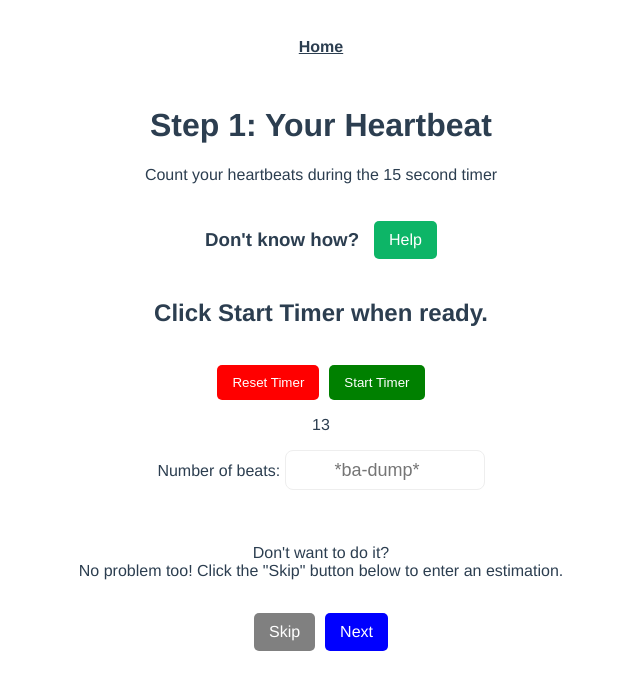
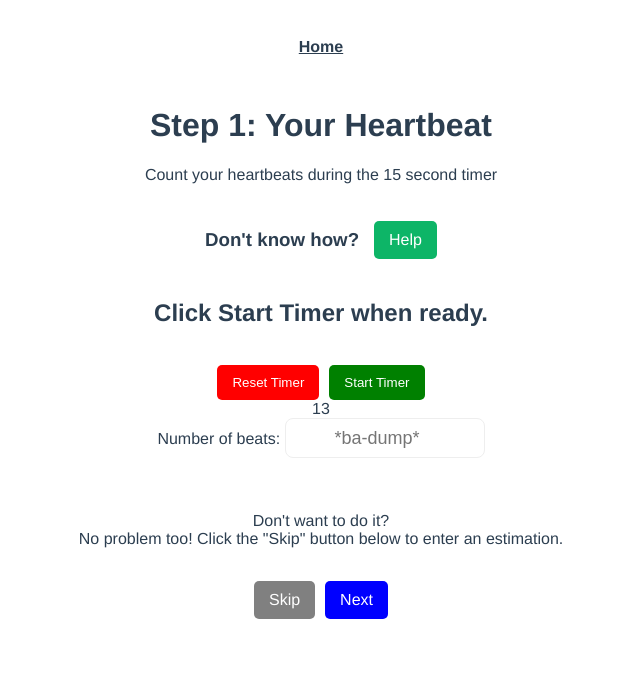
Before and after one commit to c-l-scholl/stp-vue-fb, a Vue app: page /calc-bpm in a window 1280 px wide. Both pictures are taken after a click on the button "Start Timer". Shown: the top 690 px of the page, without its empty margins (319-959 px from the left). Built offline with nearby package versions, Linux system fonts and the light colour scheme.

Commit message:
moved the timer into its own component along with the buttons

```diff
--- a/src/components/TimerComp.vue
+++ b/src/components/TimerComp.vue
@@ -1,7 +1,69 @@
 <template>
-    {{ countDown }}
- </template>
 
- <script>
+  <div class="timerButtons">
+    <button type="button" @click="restart()" class="reset">
+      Reset Timer
+    </button>
+    <button type="button" @click="play()" class="start">
+      Start Timer
+    </button>
+  </div>
+  <div>
+    <!-- https://stackoverflow.com/questions/55773602/how-do-i-create-a-simple-10-seconds-countdown-in-vue-js -->
 
- </script>
+    <span v-if="timerEnabled">
+      {{ timerCount }}
+    </span>
+  </div>
+</template>
+
+<script>
+export default {
+  data() {
+    return {
+      timerEnabled: false,
+      timerCount: 15,
+    }
+  },
+  watch: {
+    timerEnabled(value) {
+      if (value) {
+        setTimeout(() => {
+          this.timerCount--;
+        }, 1000);
+      }
+    },
+
+    timerCount: {
+      handler(value) {
+        if (value > 0 && this.timerEnabled) {
+          setTimeout(() => {
+            this.timerCount--;
+          }, 1000);
+        }
+      },
+      immediate: true // This ensures the watcher is triggered upon creation
+    }
+  },
+  methods: {
+    play() {
+      this.timerEnabled = true;
+    },
+    //pause() {
+      //this.timerEnabled = false;
+    //},
+    restart() {
+      this.timerEnabled = false;
+      this.timerCount = 15;
+    },
+  }
+}
+</script>
+
+<style>
+.timerButtons {
+    display: flex;
+    justify-content: center;
+    align-items: center;
+  }
+  </style>
--- a/src/views/CalcBPMView.vue
+++ b/src/views/CalcBPMView.vue
@@ -5,9 +5,6 @@
   <!-- <button type="button" class="back">
     <router-link to="/">Back</router-link>
   </button> -->
-
-
-
   <p> Count your heartbeats during the 15 second timer </p>
   <div class="intro">
     <h3>Don't know how?  </h3>
@@ -18,26 +15,10 @@
   <h2>Click Start Timer when ready. <br> </h2>
 
     <br>
-    <div class="timerButtons">
-      <button type="button" @click="restart()" class="reset">
-        Reset Timer
-      </button>
-      <button type="button" @click="play()" class="start">
-        Start Timer
-      </button>
-    </div>
 
-
-  <p>
-    <!-- https://stackoverflow.com/questions/55773602/how-do-i-create-a-simple-10-seconds-countdown-in-vue-js -->
-
-    <span v-if="timerEnabled">
-      {{ timerCount }}
-    </span>
-  </p>
-
-
-
+  <div>
+    <TimerComp />
+  </div>
 
   <label for="Heartbeat">Number of beats: </label>
   <input v-model="bpm" type="number" class="Heartbeat" placeholder="*ba-dump*" step=1/>
@@ -70,42 +51,13 @@ export default {
   data() {
     return {
       bpm: null,
-      timerEnabled: false,
-      timerCount: 15,
       bpmMultiplier: 4,
     }
   },
-  watch: {
-    timerEnabled(value) {
-      if (value) {
-        setTimeout(() => {
-          this.timerCount--;
-        }, 1000);
-      }
-    },
-
-    timerCount: {
-      handler(value) {
-        if (value > 0 && this.timerEnabled) {
-          setTimeout(() => {
-            this.timerCount--;
-          }, 1000);
-        }
-      },
-      immediate: true // This ensures the watcher is triggered upon creation
-    }
-  } ,
+  components: {
+    TimerComp
+  },
   methods: {
-    play() {
-      this.timerEnabled = true;
-    },
-    //pause() {
-      //this.timerEnabled = false;
-    //},
-    restart() {
-      this.timerEnabled = false;
-      this.timerCount = 15;
-    },
     checkBpm() {
       if (!this.bpm || this.bpm < 5 || this.bpm > 40) {
         this.bpm = null
@@ -118,15 +70,6 @@ export default {
     },
   }
 }
-
-// https://stackoverflow.com/questions/31106189/create-a-simple-10-second-countdown
-// var timeleft = 0;
-// var downloadTimer = setInterval(function () {
-//   timeleft--;
-//   //document.getElementById("countdowntimer2").textContent = timeleft;
-//   if (timeleft <= 0)
-//     clearInterval(downloadTimer);
-// }, 1000);
 
 
 </script>
```
